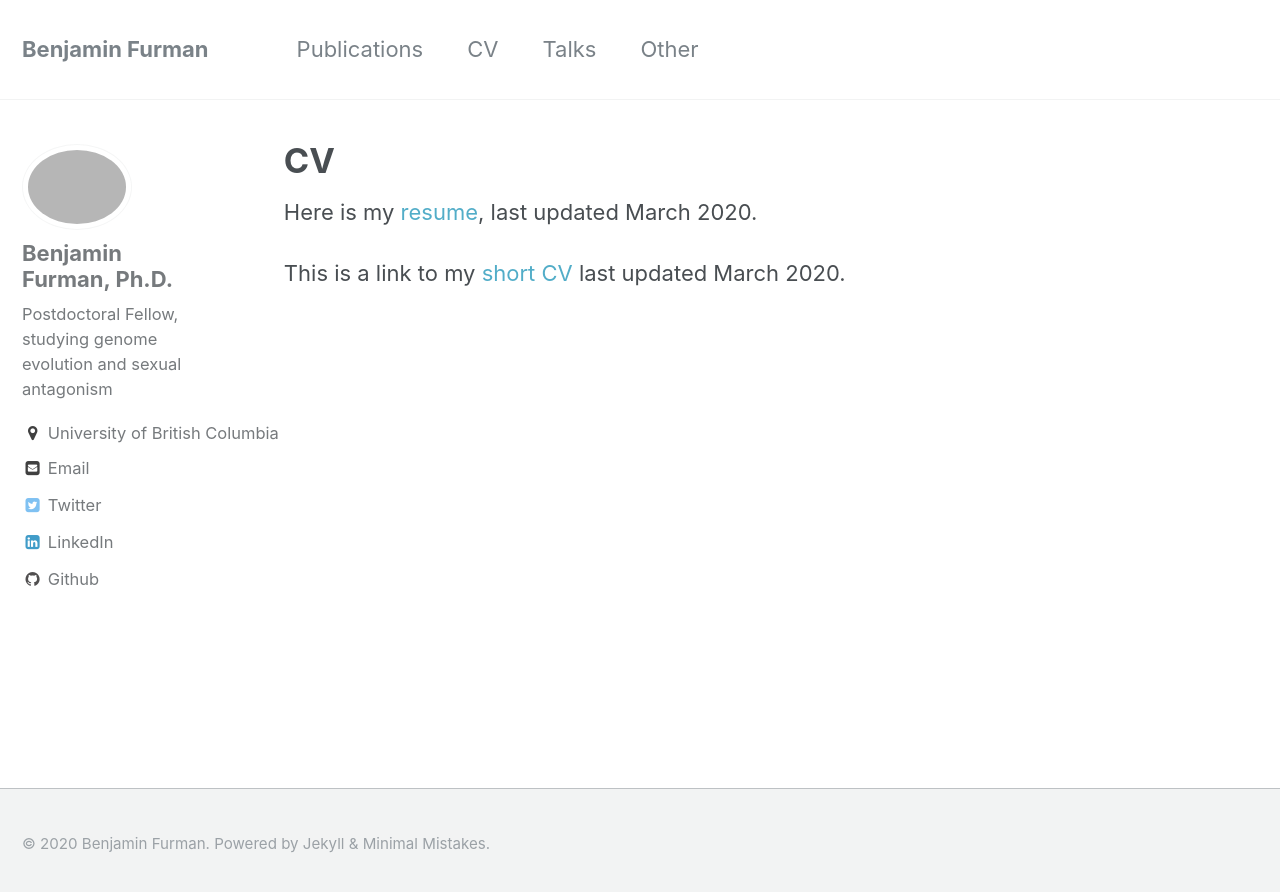
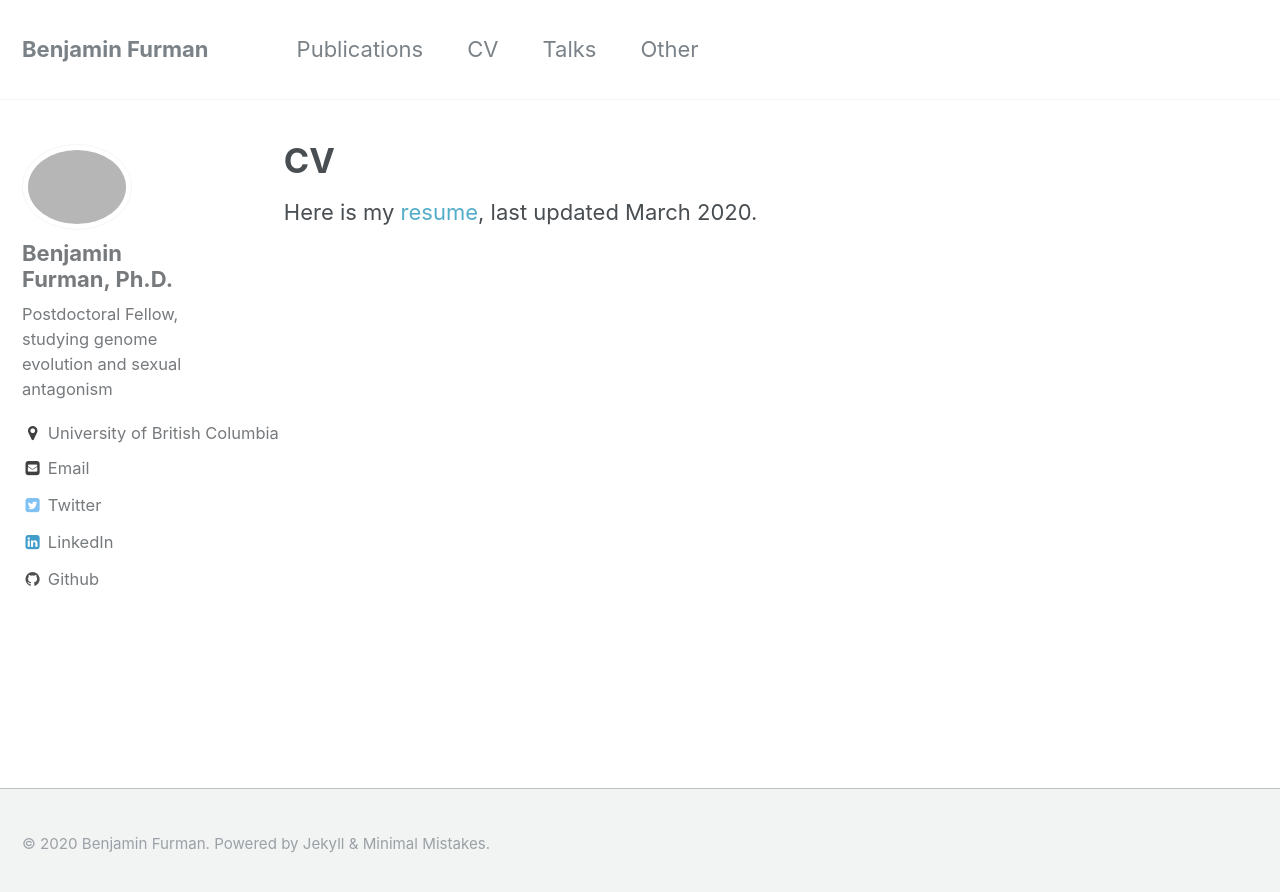
Before and after one commit to benjaminfurman/benjaminfurman.github.io, a Jekyll site: the page built from _pages/cv.md, in a window 1280 px wide. Shown: the top 892 px of the page. Built offline with Jekyll 4.4.1, drawn with Linux system fonts in a browser that asks for light colours.

Commit message:
res update

```diff
--- a/_pages/cv.md
+++ b/_pages/cv.md
@@ -3,6 +3,6 @@
 title: CV
 ---
 
-Here is my [resume]({{ site.url }}/assets/cv/resume.pdf), last updated March 2020.
+Here is my [resume]({{ site.url }}/assets/cv/Furman_Benjamin_resume.pdf), last updated March 2020.
 
-This is a link to my [short CV]({{ site.url }}/assets/cv/industry_CV.pdf) last updated March 2020.
+<!-- This is a link to my [short CV]({{ site.url }}/assets/cv/industry_CV.pdf) last updated March 2020. -->
```
Also changed, not shown: 1 other file.
